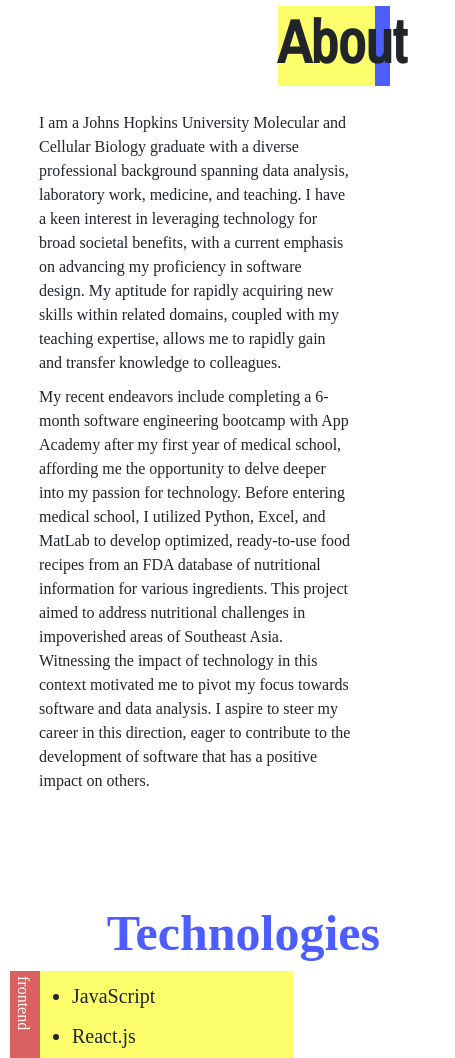
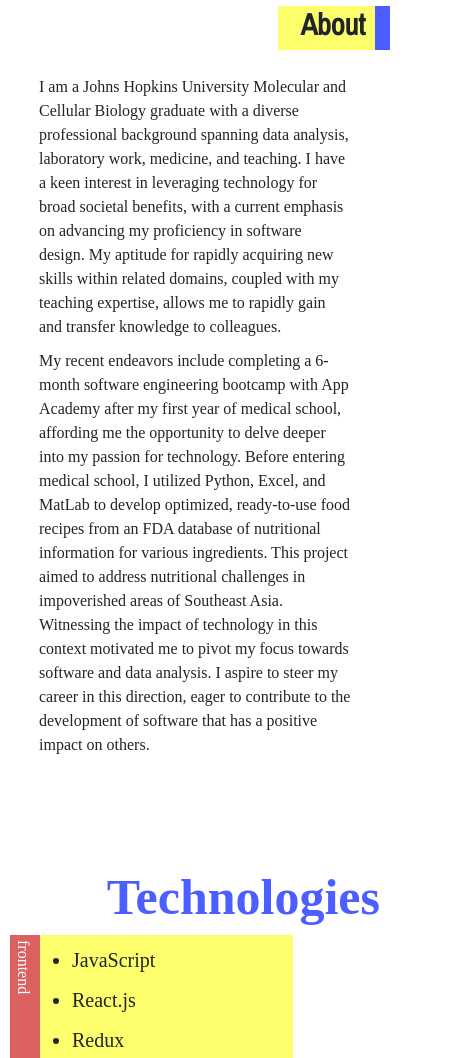
Before and after one commit to atifrit/Tifrit-Portfolio, a plain HTML site: page index.html in a window 390 px wide. Shown: the part 848-1906 px from the top of the page, 455 px wide, since content can reach past the window. Drawn offline with nearby package versions, Linux system fonts and the light colour scheme; a web font is replaced by a local one.

Commit message:
changed font size on mobile

```diff
--- a/styles.css
+++ b/styles.css
@@ -227,3 +227,9 @@
         display: none;
     }
 }
+
+@media screen and (max-width:430px) {
+    .sectionTitleText {
+        font-size: 30px;
+    }
+}
```
